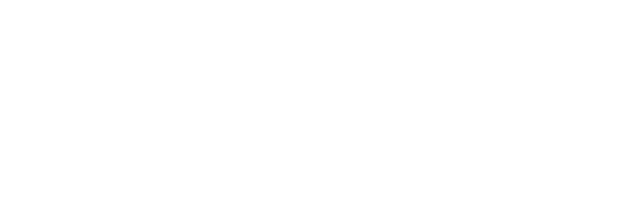
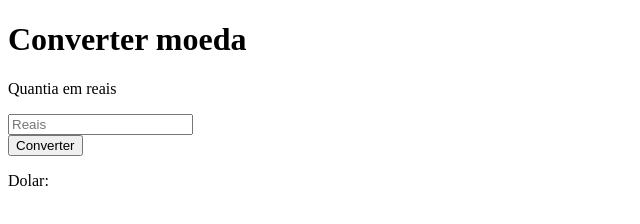
Before and after one commit to mattheusp/conversor-de-moedas, a plain HTML site: page index.html in a window 1280 px wide. Shown: the whole page, without its empty margins (0-640 px from the left). Drawn offline with Linux system fonts and the light colour scheme.

Commit message:
git add html project structure

```diff
--- a/index.html
+++ b/index.html
@@ -4,8 +4,23 @@
     <meta charset="UTF-8">
     <meta name="viewport" content="width=device-width, initial-scale=1.0">
     <title>Document</title>
+    <link rel="stylesheet" href="styles.css">
+    <script src="scripts.js" defer></script>
 </head>
 <body>
+    <div class="container">
+        <h1>Converter moeda</h1>
+        <form>
+            <div class="input-container">
+                <p>Quantia em reais</p>
+                <input type="number" class="quantia" placeholder="Reais">
+            </div>
 
+            <button>Converter</button>
+
+            <p>Dolar:</p>
+            <div class="resultado"></div>
+        </form>
+    </div>
 </body>
 </html>
```
